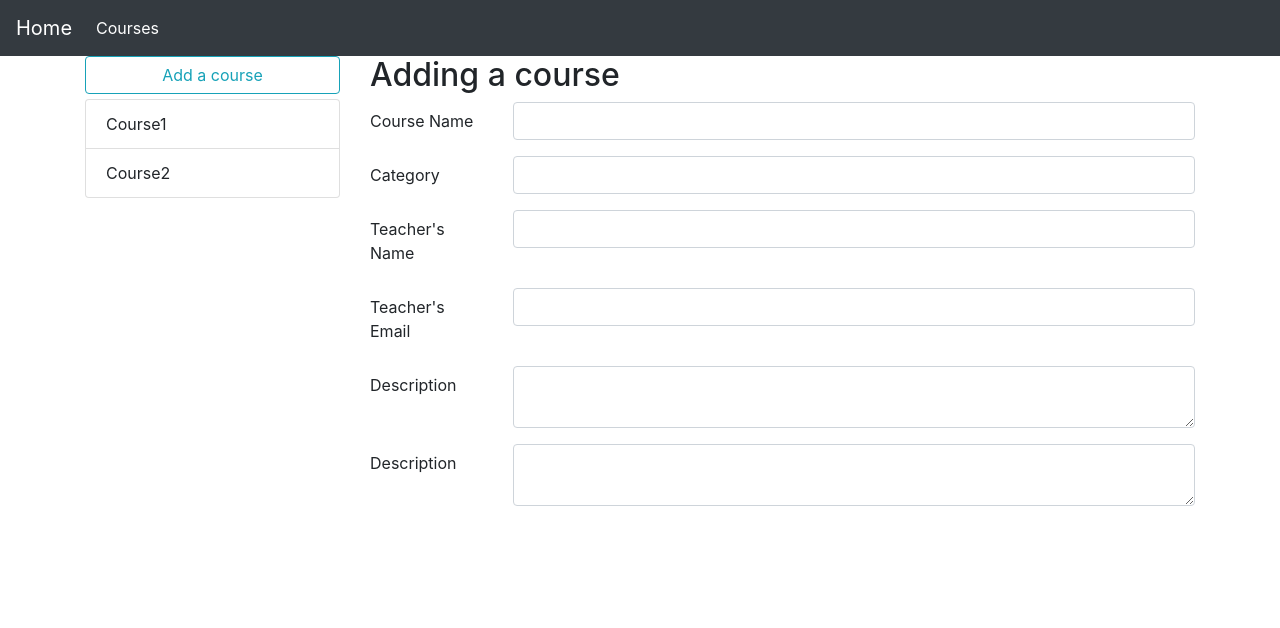
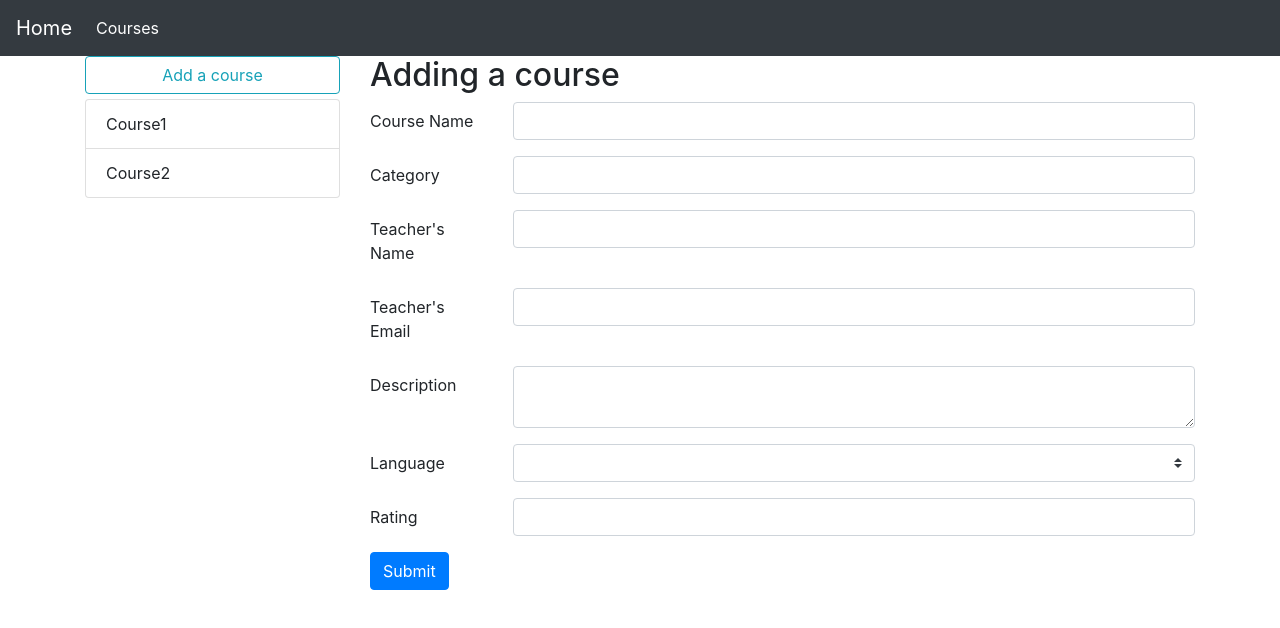
Before and after one commit to BlastFire/angular-academy, an Angular app: page /courses/add in a window 1280 px wide. Shown: the top 628 px of the page. Built offline with nearby package versions, Linux system fonts and the light colour scheme.

Commit message:
form addition 2

```diff
--- a/src/app/Components/Courses/courses-add.component.css
+++ b/src/app/Components/Courses/courses-add.component.css
@@ -0,0 +1,2 @@
+.custom-select {
+}
--- a/src/app/Components/Courses/courses-add.component.html
+++ b/src/app/Components/Courses/courses-add.component.html
@@ -1,41 +1,53 @@
 <div>
   <h2>Adding a course</h2>
-  <form>
+  <form (ngSubmit)="onSubmit()" #heroForm="ngForm">
     <div class="form-group row">
       <label for="name" class="col-sm-2 col-form-label">Course Name</label>
       <div class="col-sm-10">
-        <input type="text" name="name" class="form-control">
+        <input type="text" name="name" ngModel class="form-control">
       </div>
     </div>
     <div class="form-group row">
       <label for="category" class="col-sm-2 col-form-label">Category</label>
       <div class="col-sm-10">
-        <input type="text" name="category" class="form-control">
+        <input type="text" name="category" ngModel class="form-control">
       </div>
     </div>
     <div class="form-group row">
       <label for="teacherName" class="col-sm-2 col-form-label">Teacher's Name</label>
       <div class="col-sm-10">
-        <input type="text" name="teacherName" class="form-control">
+        <input type="text" name="teacherName" ngModel class="form-control">
       </div>
     </div>
     <div class="form-group row">
       <label for="teacherEmail" class="col-sm-2 col-form-label">Teacher's Email</label>
       <div class="col-sm-10">
-        <input type="email" name="teacherEmail" class="form-control">
+        <input type="email" name="teacherEmail" ngModel class="form-control">
       </div>
     </div>
     <div class="form-group row">
       <label for="description" class="col-sm-2 col-form-label">Description</label>
       <div class="col-sm-10">
-        <textarea type="text" name="description" class="form-control"></textarea>
+        <textarea type="text" name="description" ngModel class="form-control"></textarea>
       </div>
     </div>
     <div class="form-group row">
-      <label for="description" class="col-sm-2 col-form-label">Description</label>
+      <label for="language" class="col-sm-2 col-form-label">Language</label>
       <div class="col-sm-10">
-        <textarea type="text" name="description" class="form-control"></textarea>
+        <select class="custom-select form-control" name="language" ngModel>
+          <option [ngValue]="null">-- Select --</option>
+          <option value="EN">English</option>
+          <option value="KR">Korean</option>
+          <option value="JP">Japanese</option>
+        </select>
       </div>
     </div>
+    <div class="form-group row">
+      <label for="rating" class="col-sm-2 col-form-label">Rating</label>
+      <div class="col-sm-10">
+        <input type="email" name="rating" ngModel class="form-control">
+      </div>
+    </div>
+    <button class="btn btn-primary" (click)="onSubmit(heroForm)" type="button">Submit</button>
   </form>
 </div>
--- a/src/app/Components/Courses/courses-add.component.ts
+++ b/src/app/Components/Courses/courses-add.component.ts
@@ -1,4 +1,6 @@
 import { Component, OnInit } from '@angular/core';
+import { ICourse } from '../../Models/course.interface';
+import { DataServiceService } from '../../Services/data-service.service'
 
 @Component({
   selector: 'courses-add',
@@ -7,9 +9,18 @@ import { Component, OnInit } from '@angular/core';
 })
 export class CoursesAddComponent implements OnInit {
 
-  constructor() { }
+  constructor(
+    private dataService: DataServiceService
+  ) { }
 
   ngOnInit() {
   }
 
+  course: ICourse
+
+  onSubmit(form: any) {
+    //TODO form validation
+    this.dataService.getCourses().push(form.value)
+  }
+
 }
--- a/src/app/Services/data-service.service.ts
+++ b/src/app/Services/data-service.service.ts
@@ -20,6 +20,4 @@ export class DataServiceService {
     return this.getCourses().find(x => x.id === +id)
   }
 
-
-
 }
--- a/src/app/app.module.ts
+++ b/src/app/app.module.ts
@@ -1,6 +1,7 @@
 import { BrowserModule } from '@angular/platform-browser';
 import { NgModule } from '@angular/core';
 import { NgbModule } from '@ng-bootstrap/ng-bootstrap'
+import { FormsModule } from '@angular/forms'
 
 import { AppComponent } from './app.component';
 import { HeaderComponent } from './Components/Header/Header.component';
@@ -28,6 +29,7 @@ import { CoursesAddComponent } from './Components/Courses/courses-add.component'
   imports: [
     NgbModule.forRoot(),
     BrowserModule,
+    FormsModule,
     AppRoutingModule
   ],
   providers: [DataServiceService],
```
